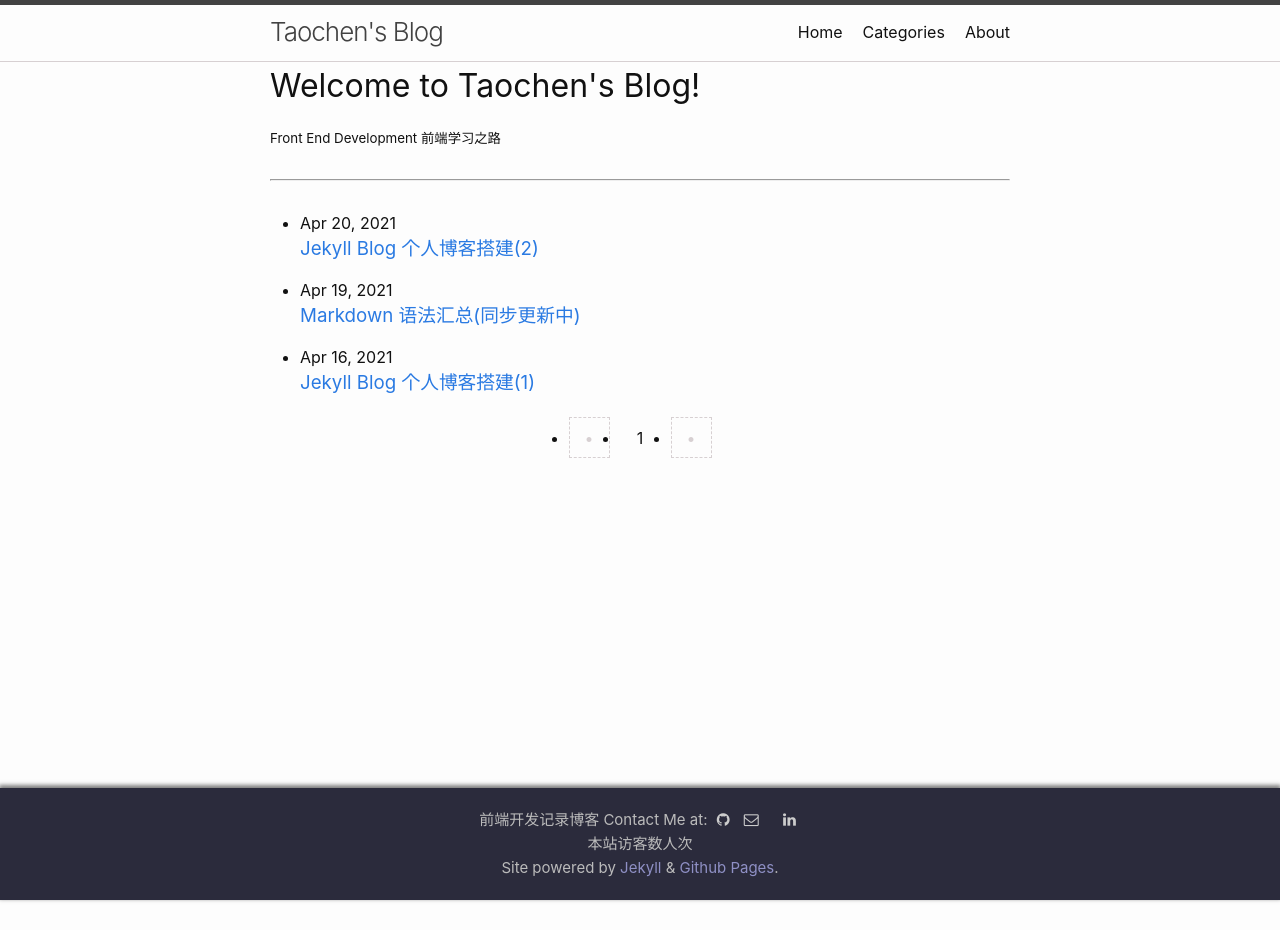
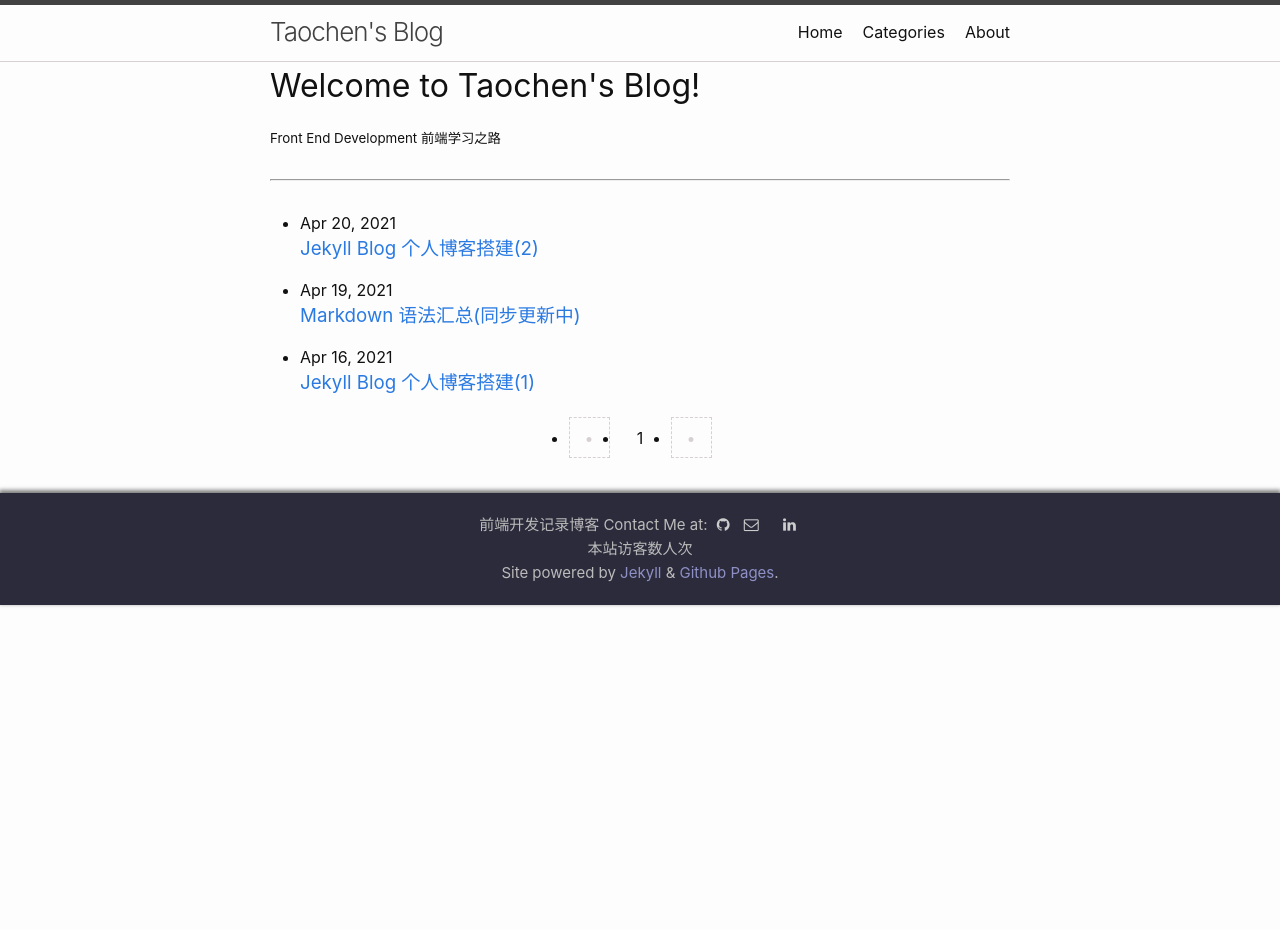
Before and after one commit to ThomasMental/ThomasMental.github.io, a Jekyll site: the page built from index.html, in a window 1280 px wide. Built offline with Jekyll 4.4.1, drawn with Linux system fonts in a browser that asks for light colours; the list of posts is cut into pages by our own code; comment, search, counter and statistics services are not loaded; a style sheet for code colours, icons or effects is not loaded.

Commit message:
Update _footer.scss

```diff
--- a/_sass/minima/_footer.scss
+++ b/_sass/minima/_footer.scss
@@ -2,10 +2,7 @@
  * Site footer
  */
  .site-footer {
-    position: absolute;
-    bottom: 0px;
-    left: 0px;
-    right: 0px;
+    position: relative;
     margin-bottom: 0px;
     padding: 15px 0;
 
```
